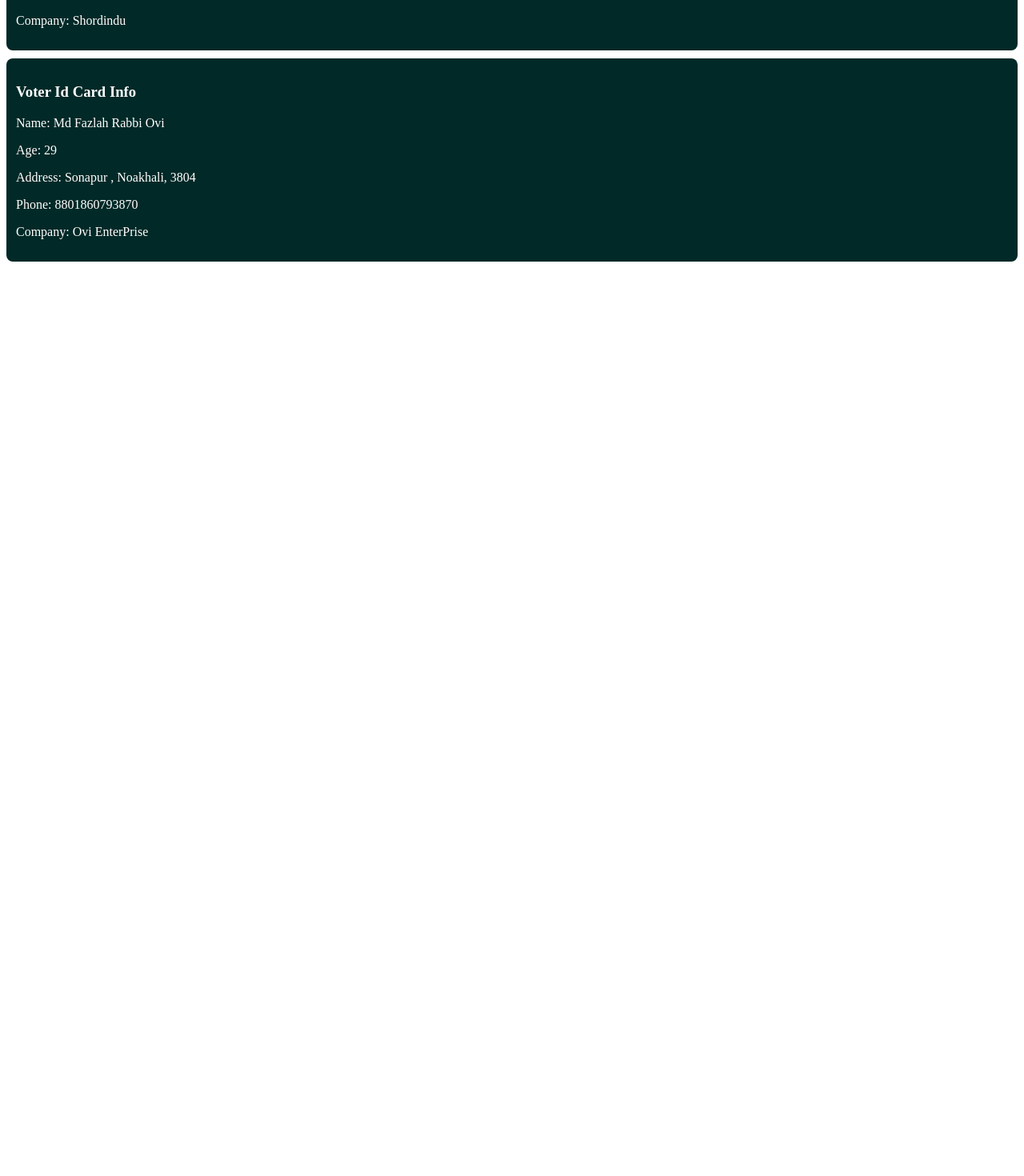
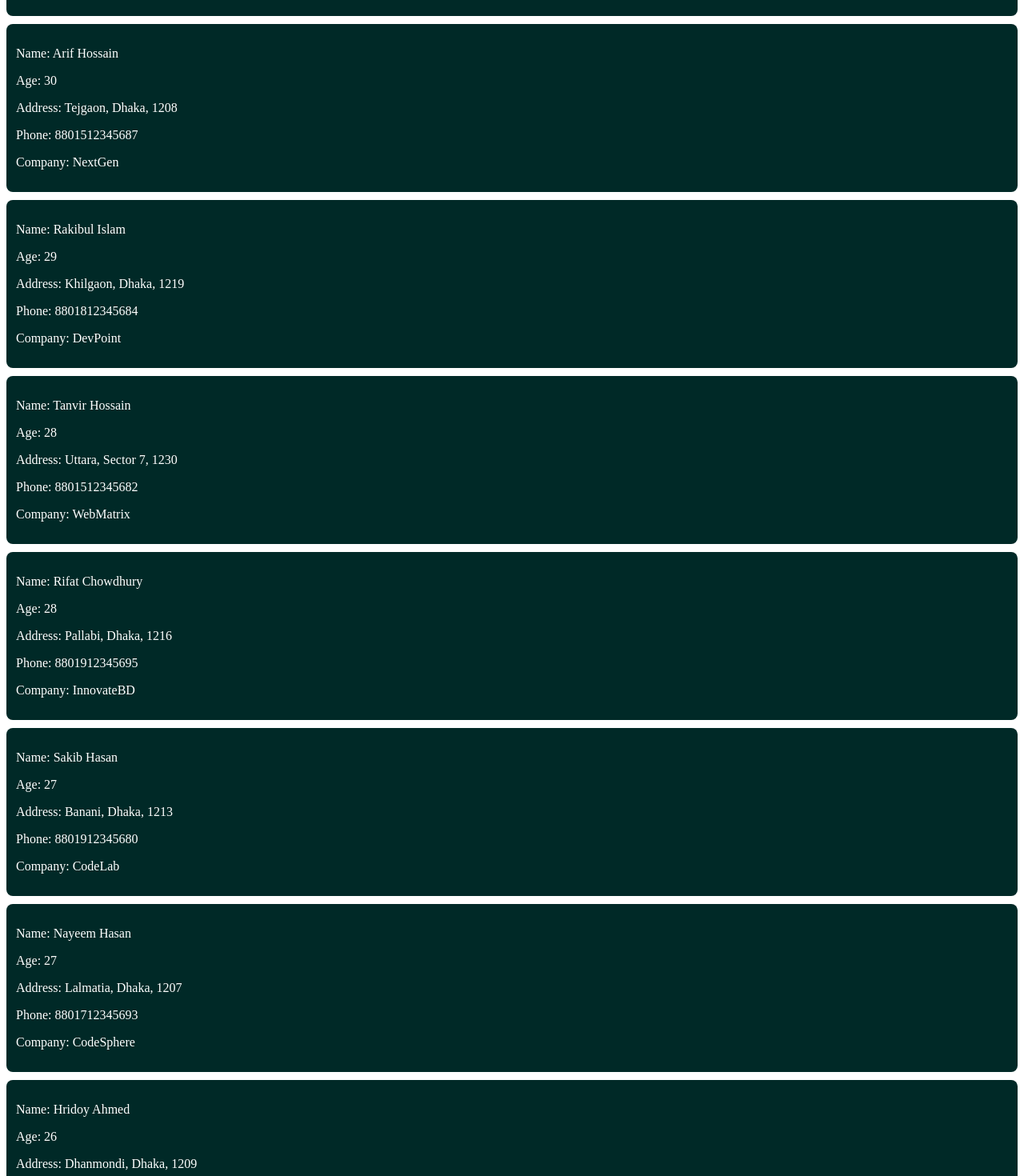
Before and after one commit to Alvee3120/NextLevelFoundation_ReactJs, a React (Vite) app in the folder react-practice/: page / in a window 1280 px wide. Shown: the part 200-1670 px from the top of the page at 80% size. Before the commit the page ends 800 px from the top, so only its background shows below. Built offline with nearby package versions, Linux system fonts and the light colour scheme.

Commit message:
Dynamic rendering from array

```diff
--- a/react-practice/src/App.jsx
+++ b/react-practice/src/App.jsx
@@ -1,28 +1,163 @@
 import Card from './components/Card'
+
+let users = [
+  {
+    name: 'Md Fazlah Karim Alvee',
+    age: 25,
+    address: 'Uttara, Azompur, 1230',
+    phone: '8801642874989',
+    company: 'Shordindu',
+  },
+  {
+    name: 'Mahia Rahman',
+    age: 24,
+    address: 'Mirpur, Dhaka, 1216',
+    phone: '8801712345678',
+    company: 'TechNova',
+  },
+  {
+    name: 'Hridoy Ahmed',
+    age: 26,
+    address: 'Dhanmondi, Dhaka, 1209',
+    phone: '8801812345679',
+    company: 'ByteCraft',
+  },
+  {
+    name: 'Sakib Hasan',
+    age: 27,
+    address: 'Banani, Dhaka, 1213',
+    phone: '8801912345680',
+    company: 'CodeLab',
+  },
+  {
+    name: 'Nusrat Jahan',
+    age: 23,
+    address: 'Mohammadpur, Dhaka, 1207',
+    phone: '8801612345681',
+    company: 'PixelWorks',
+  },
+  {
+    name: 'Tanvir Hossain',
+    age: 28,
+    address: 'Uttara, Sector 7, 1230',
+    phone: '8801512345682',
+    company: 'WebMatrix',
+  },
+  {
+    name: 'Sumaiya Akter',
+    age: 22,
+    address: 'Bashundhara, Dhaka, 1229',
+    phone: '8801712345683',
+    company: 'SoftEdge',
+  },
+  {
+    name: 'Rakibul Islam',
+    age: 29,
+    address: 'Khilgaon, Dhaka, 1219',
+    phone: '8801812345684',
+    company: 'DevPoint',
+  },
+  {
+    name: 'Fahim Rahman',
+    age: 25,
+    address: 'Farmgate, Dhaka, 1215',
+    phone: '8801912345685',
+    company: 'CloudTech',
+  },
+  {
+    name: 'Sadia Sultana',
+    age: 24,
+    address: 'Gulshan, Dhaka, 1212',
+    phone: '8801612345686',
+    company: 'DesignHub',
+  },
+  {
+    name: 'Arif Hossain',
+    age: 30,
+    address: 'Tejgaon, Dhaka, 1208',
+    phone: '8801512345687',
+    company: 'NextGen',
+  },
+  {
+    name: 'Tanjila Ahmed',
+    age: 21,
+    address: 'Rampura, Dhaka, 1219',
+    phone: '8801712345688',
+    company: 'CreativeIT',
+  },
+  {
+    name: 'Shakil Khan',
+    age: 26,
+    address: 'Badda, Dhaka, 1212',
+    phone: '8801812345689',
+    company: 'TechVision',
+  },
+  {
+    name: 'Mim Akter',
+    age: 23,
+    address: 'Kakrail, Dhaka, 1000',
+    phone: '8801912345690',
+    company: 'AppWorks',
+  },
+  {
+    name: 'Imran Kabir',
+    age: 31,
+    address: 'Motijheel, Dhaka, 1000',
+    phone: '8801612345691',
+    company: 'DigitalWave',
+  },
+  {
+    name: 'Raisa Islam',
+    age: 22,
+    address: 'Wari, Dhaka, 1203',
+    phone: '8801512345692',
+    company: 'BrightSoft',
+  },
+  {
+    name: 'Nayeem Hasan',
+    age: 27,
+    address: 'Lalmatia, Dhaka, 1207',
+    phone: '8801712345693',
+    company: 'CodeSphere',
+  },
+  {
+    name: 'Jannatul Ferdous',
+    age: 25,
+    address: 'Kallyanpur, Dhaka, 1216',
+    phone: '8801812345694',
+    company: 'TechBridge',
+  },
+  {
+    name: 'Rifat Chowdhury',
+    age: 28,
+    address: 'Pallabi, Dhaka, 1216',
+    phone: '8801912345695',
+    company: 'InnovateBD',
+  },
+  {
+    name: 'Anika Rahman',
+    age: 24,
+    address: 'Uttara, Sector 10, 1230',
+    phone: '8801612345696',
+    company: 'FutureTech',
+  },
+]
 
 function App() {
   return (
     <>
-      <Card
-        name="Md Fazlah Karim Alvee"
-        age={25}
-        phone={8801642874989}
-        address="Uttara, Azompur, 1230"
-        company="Shordindu"
-      >
-        {' '}
-        <h3> Voter Id Card Info </h3>
-      </Card>
-      <Card
-        name="Md Fazlah Rabbi Ovi"
-        age={29}
-        phone={8801860793870}
-        address="Sonapur , Noakhali, 3804"
-        company="Ovi EnterPrise"
-      >
-        {' '}
-        <h3> Voter Id Card Info </h3>
-      </Card>
+      {users
+        .filter((user) => user.age > 25)
+        .sort((a, b) => b.age - a.age)
+        .map((user) => (
+          <Card
+            name={user.name}
+            age={user.age}
+            address={user.address}
+            phone={user.phone}
+            company={user.company}
+          />
+        ))}
     </>
   )
 }
--- a/react-practice/src/components/Card.jsx
+++ b/react-practice/src/components/Card.jsx
@@ -1,12 +1,12 @@
 import './card.css'
 
-export default function Card({ children, name, age, address, phone, company }) {
+export default function Card({name, age, address, phone, company }) {
   if (age < 18) return <div className="card"> Not a Voter </div>
 
     if (age > 18 ) return (
     <>
       <div className="card">
-        <p>{children}</p>
+
         <p>Name: {name} </p>
         <p>Age: {age} </p>
         <p>Address: {address} </p>
```
